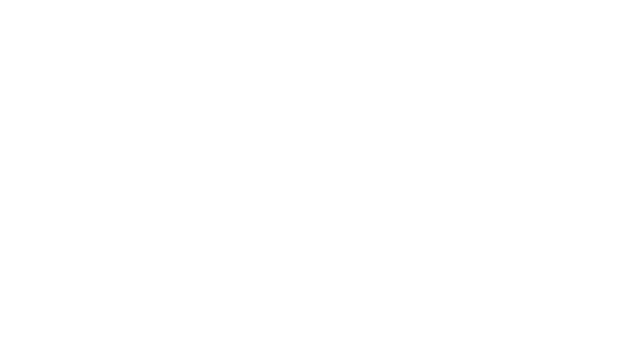
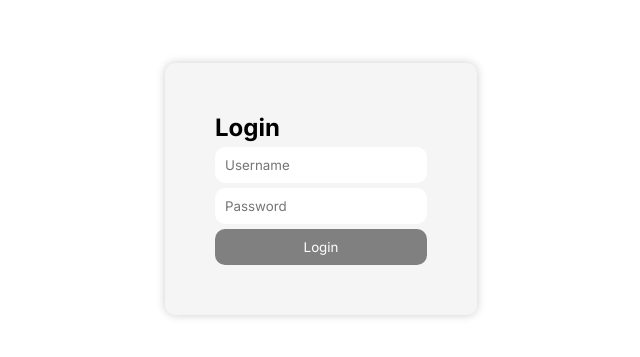
Before and after one commit to PatcharaPN/ecommerce-react-nestjs, a React (Vite) app: page /login in a window 1280 px wide. Before the commit this address had no page. Shown: the part 211-568 px from the top of the page, without its empty margins (319-959 px from the left). Built offline with nearby package versions, Linux system fonts and the light colour scheme.

Commit message:
add login service

```diff
--- /dev/null
+++ b/src/app/features/authSlice.ts
@@ -0,0 +1,59 @@
+import { createAsyncThunk, createSlice, PayloadAction } from "@reduxjs/toolkit";
+import axios from "axios";
+import { RootState } from "../store";
+
+export interface AuthState {
+  user: any;
+  loading: boolean;
+  error: string | null;
+  accessToken: string | null;
+}
+
+const initialState: AuthState = {
+  user: null,
+  loading: false,
+  error: null,
+  accessToken: null,
+};
+
+export const login = createAsyncThunk<
+  any,
+  { email: string; password: string },
+  { state: RootState }
+>("/auth/login", async ({ email, password }) => {
+  const response = await axios.post("http://localhost:3000/auth/login", {
+    email,
+    password,
+  });
+  return response.data;
+});
+
+const authSlice = createSlice({
+  name: "auth",
+  initialState,
+  reducers: {
+    logout: (state) => {
+      state.user = null;
+      state.accessToken = null; // เมื่อ logout ให้เคลียร์ accessToken
+    },
+  },
+  extraReducers: (builder) => {
+    builder
+      .addCase(login.pending, (state) => {
+        state.loading = true;
+        state.error = null;
+      })
+      .addCase(login.fulfilled, (state, action: PayloadAction<any>) => {
+        state.loading = false;
+        state.user = action.payload.user;
+        state.accessToken = action.payload.accessToken;
+      })
+      .addCase(login.rejected, (state, action) => {
+        state.loading = false;
+        state.error = action.error.message || "Failed to login";
+      });
+  },
+});
+
+export const { logout } = authSlice.actions;
+export default authSlice.reducer;
--- a/src/app/store.ts
+++ b/src/app/store.ts
@@ -1,14 +1,18 @@
+// src/store/store.ts
 import { configureStore } from "@reduxjs/toolkit";
-
 import productSlice from "./features/productSlice";
+import authSlice from "./features/authSlice";
 import { useDispatch } from "react-redux";
 
-export const store = configureStore({
+const store = configureStore({
   reducer: {
     product: productSlice,
+    auth: authSlice,
   },
 });
 
 export type RootState = ReturnType<typeof store.getState>;
 export type AppDispatch = typeof store.dispatch;
 export const useAppDispatch = () => useDispatch<AppDispatch>();
+
+export default store;
--- a/src/main.tsx
+++ b/src/main.tsx
@@ -1,10 +1,9 @@
 import ReactDOM from "react-dom/client";
-import App from "./App.tsx";
 import "./index.css";
 import { BrowserRouter } from "react-router-dom";
 import Routes from "./routes/routes.tsx";
 import { Provider } from "react-redux";
-import { store } from "./app/store.ts";
+import store from "./app/store.ts";
 
 ReactDOM.createRoot(document.getElementById("root")!).render(
   <Provider store={store}>
--- /dev/null
+++ b/src/pages/LoginPage/LoginPage.css
@@ -0,0 +1,38 @@
+.login-page {
+  display: flex;
+  justify-content: center;
+  height: 100vh;
+  width: 100vw;
+}
+.con-wrapper {
+  display: flex;
+  align-items: center;
+}
+
+.login-container {
+  display: flex;
+  flex-direction: column;
+  align-items: center;
+  padding: 50px;
+  border-radius: 10px;
+  background-color: #f5f5f5;
+  box-shadow: 0px 0px 10px 0px rgba(0, 0, 0, 0.2);
+}
+.input-field {
+  border: none;
+  border-radius: 10px;
+  padding: 10px;
+}
+.form-group {
+  display: flex;
+  flex-direction: column;
+  gap: 5px;
+}
+.btn {
+  border: none;
+  color: white;
+  background-color: grey;
+  border-radius: 10px;
+  border-radius: 10px;
+  padding: 10px 20px;
+}
--- /dev/null
+++ b/src/pages/LoginPage/LoginPage.tsx
@@ -0,0 +1,62 @@
+import React, { useState } from "react";
+import { useDispatch, useSelector } from "react-redux";
+import { login } from "../../app/features/authSlice";
+import { RootState } from "../../app/store";
+import "./LoginPage.css";
+import { useNavigate } from "react-router-dom";
+
+const LoginPage: React.FC = () => {
+  const [email, setUsername] = useState("");
+  const [password, setPassword] = useState("");
+  const dispatch = useDispatch();
+  const { loading, error } = useSelector((state: RootState) => state.auth);
+  const navigate = useNavigate();
+  const handleSubmit = async (e: React.FormEvent) => {
+    e.preventDefault();
+    try {
+      const actionResult = await (dispatch as any)(login({ email, password }));
+      const token = actionResult.payload.access_token;
+      console.log("Login successful token: ", token);
+      localStorage.setItem("token", token);
+      navigate("/");
+    } catch (err) {
+      console.error("Failed to login:", err);
+    }
+  };
+
+  return (
+    <div className="login-page">
+      <div className="con-wrapper">
+        <div className="login-container">
+          <form onSubmit={handleSubmit}>
+            <div className="form-group">
+              <h2>Login</h2>
+              <input
+                className="input-field"
+                placeholder="Username"
+                type="text"
+                value={email}
+                onChange={(e) => setUsername(e.target.value)}
+                required
+              />
+              <input
+                className="input-field"
+                placeholder="Password"
+                type="password"
+                value={password}
+                onChange={(e) => setPassword(e.target.value)}
+                required
+              />
+              <button className="btn login" type="submit" disabled={loading}>
+                {loading ? "Loading..." : "Login"}
+              </button>
+              {error && <p className="error">{error}</p>}
+            </div>
+          </form>
+        </div>
+      </div>
+    </div>
+  );
+};
+
+export default LoginPage;
--- /dev/null
+++ b/src/pages/editPage/editPage.tsx
@@ -0,0 +1,5 @@
+import React from "react";
+
+export const EditPage = () => {
+  return <div>Add Products</div>;
+};
```
Also changed, not shown: src/routes/routes.tsx (+11 -1 lines).
